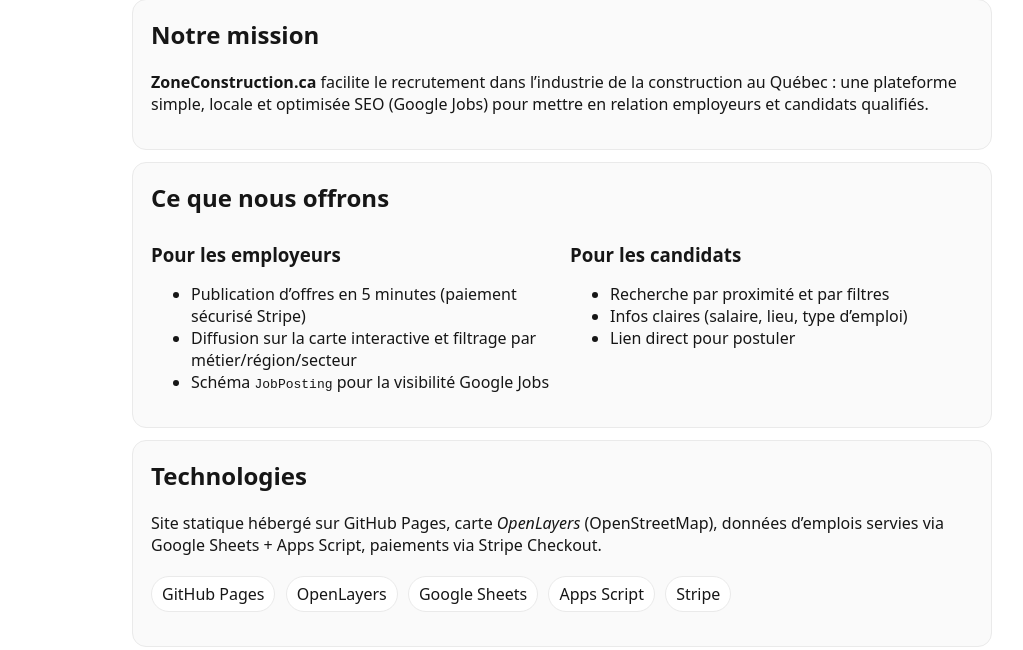
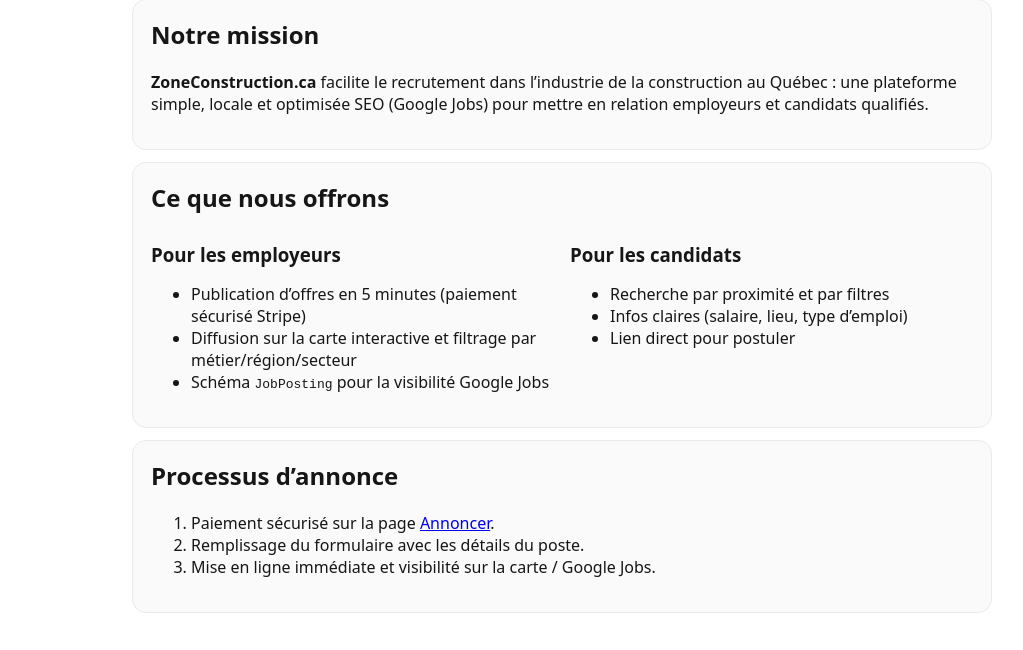
Before and after one commit to smsjob/zoneconstruction, a plain HTML site: page apropos.html in a window 1280 px wide. Shown: the part 150-800 px from the top of the page, without its empty margins (78-1101 px from the left). Drawn offline with Linux system fonts and the light colour scheme.

Commit message:
Update apropos.html

```diff
--- a/apropos.html
+++ b/apropos.html
@@ -63,18 +63,6 @@
   </div>
 
   <div class="card">
-    <h2 style="margin-top:0">Technologies</h2>
-    <p>Site statique hébergé sur GitHub Pages, carte <em>OpenLayers</em> (OpenStreetMap), données d’emplois servies via Google Sheets + Apps Script, paiements via Stripe Checkout.</p>
-    <p>
-      <span class="pill">GitHub Pages</span>
-      <span class="pill">OpenLayers</span>
-      <span class="pill">Google Sheets</span>
-      <span class="pill">Apps Script</span>
-      <span class="pill">Stripe</span>
-    </p>
-  </div>
-
-  <div class="card">
     <h2 style="margin-top:0">Processus d’annonce</h2>
     <ol>
       <li>Paiement sécurisé sur la page <a href="annoncer.html">Annoncer</a>.</li>
```
